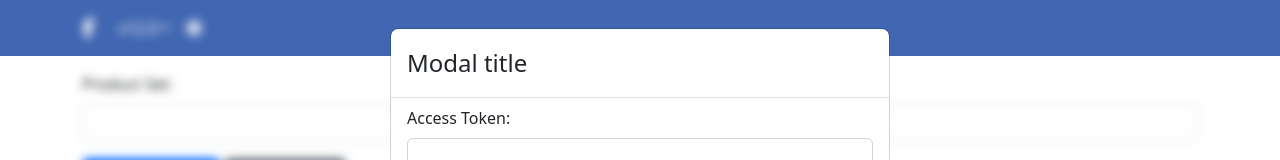
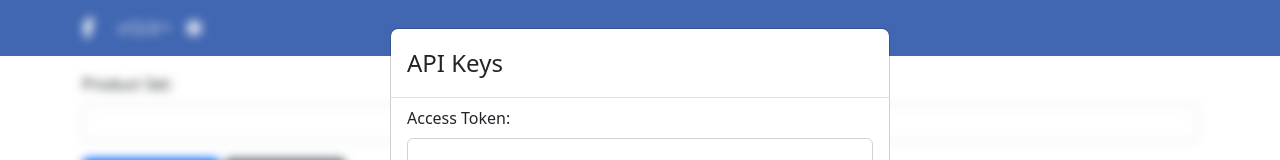
Before and after one commit to taskinoz/Facebook-API-Tester, a React (Vite) app: page / in a window 1280 px wide. Both pictures are taken after a click on the button 194 px from the left and 28 px from the top of the page. Shown: the top 160 px of the page. Built offline with nearby package versions, Linux system fonts and the light colour scheme.

Commit message:
Updatedf title and settings text

```diff
--- a/index.html
+++ b/index.html
@@ -4,7 +4,7 @@
     <meta charset="UTF-8" />
     <!-- <link rel="icon" type="image/svg+xml" href="/vite.svg" /> -->
     <meta name="viewport" content="width=device-width, initial-scale=1.0" />
-    <title>Vite + React</title>
+    <title>Facebook API Tester</title>
   </head>
   <body>
     <div id="root"></div>
--- a/src/Components/Settings.jsx
+++ b/src/Components/Settings.jsx
@@ -15,7 +15,7 @@ const Settings = ({
         >
             <Modal.Dialog>
                 <Modal.Header>
-                    <Modal.Title>Modal title</Modal.Title>
+                    <Modal.Title>API Keys</Modal.Title>
                 </Modal.Header>
                 <Form.Group as={Col} className="px-3 py-2">
                     <Form.Label>Access Token:</Form.Label>
```
